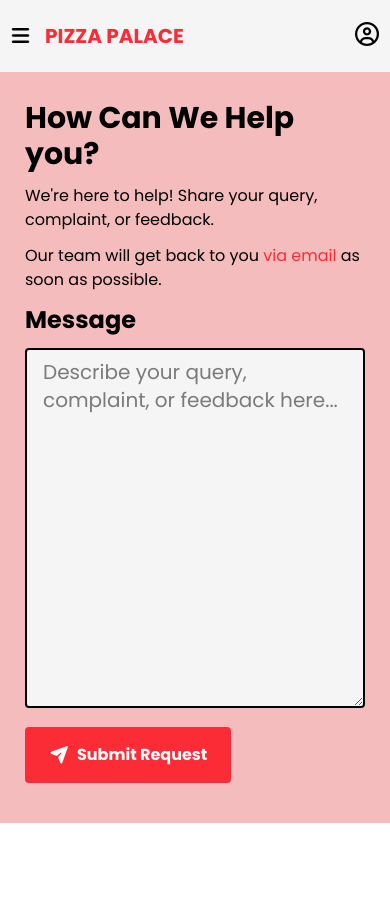
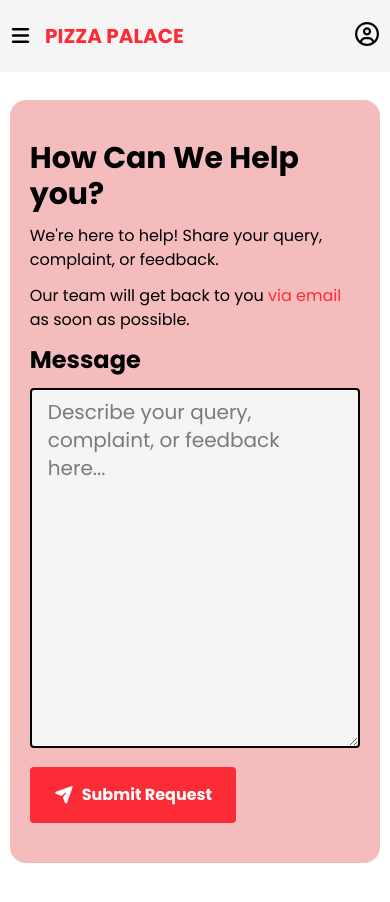
Before and after one commit to RohithKrishnaJS19/Pizza-Palace, a React (Vite) app in the folder Frontend/myapp/: page /contact in a window 390 px wide. Shown: the top 902 px of the page. Before the commit the page ends 863 px from the top, so only its background shows below. Built offline with nearby package versions, Linux system fonts and the light colour scheme; no server answers.

Commit message:
Contact Page responsive changed

```diff
--- a/Frontend/myapp/src/Contact.jsx
+++ b/Frontend/myapp/src/Contact.jsx
@@ -126,13 +126,13 @@ function Contact() {
                 <p className="cursor-pointer" onClick={handleorder}>Orders</p>
             </div>
             <div className="bg-white w-full h-[100%] flex justify-center">
-                <div className="bg-[#f4bcbc] mt-30 mb-15 rounded-2xl flex flex-col justify-center max-sm:justify-start gap-3 p-10 max-sm:mt-15 max-sm:mb-10">
+                <div className="bg-[#f4bcbc] mt-30 mb-15 rounded-2xl flex flex-col justify-center max-sm:justify-start gap-3 p-10 max-sm:px-5 max-sm:mt-15 max-sm:mb-20 max-sm:w-[95%] max-sm:mt-25">
                     <h1 className="font-bold text-3xl">How Can We Help you?</h1>
                     <p>We're here to help! Share your query, complaint, or feedback.</p>
                     <p>Our team will get back to you <span className="text-red-500">via email</span> as soon as possible.</p>
                     <div>
                         <p className="font-bold text-2xl mb-3">Message</p>
-                        <textarea onChange={handlemessage} value={message} className="border-2 w-200 h-60 px-4 py-2 outline-none text-xl bg-[#F5F5F5] rounded max-sm:w-85 max-sm:h-90 sm:max-lg:w-170" placeholder="Describe your query, complaint, or feedback here..."></textarea>
+                        <textarea onChange={handlemessage} value={message} className="border-2 w-200 h-60 px-4 py-2 outline-none text-xl bg-[#F5F5F5] rounded max-sm:w-[100%] max-sm:h-90 sm:max-lg:w-170" placeholder="Describe your query, complaint, or feedback here..."></textarea>
                     </div>
                     <div className="w-[100%]">
                         <button onClick={handlesend} className="bg-red-500 font-bold text-white px-6 py-4 rounded flex items-center gap-2"><i className="fa-solid fa-paper-plane" style={{ color: "rgb(255, 255, 255)" }}></i>Submit Request</button>
```
